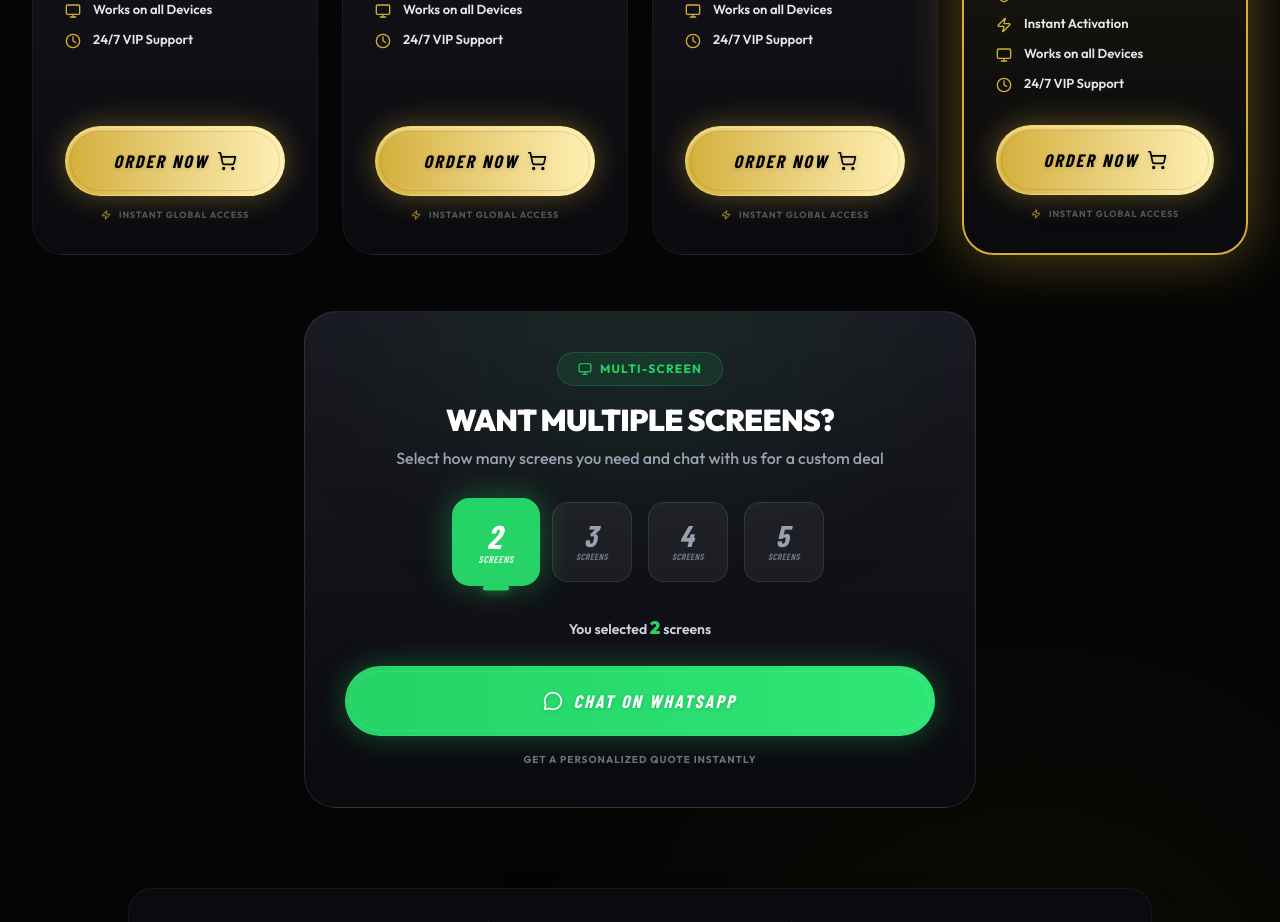
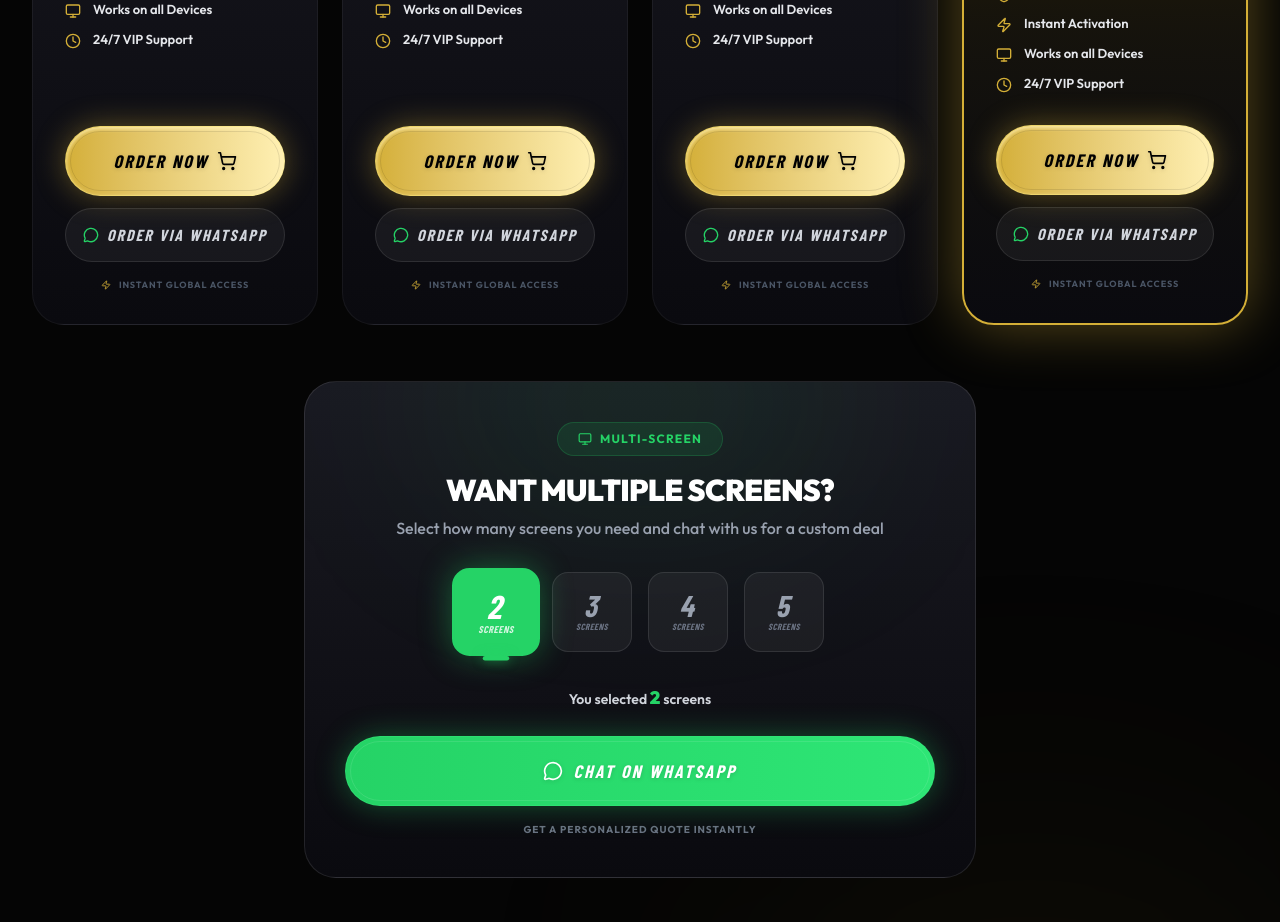
Before and after one commit to cothmane7/8kprime_full_backup, a Next.js app: page /1 in a window 1280 px wide. Shown: the part 3100-4022 px from the top of the page. Built offline with nearby package versions, Linux system fonts and the light colour scheme; a web font is replaced by a local one.

Commit message:
via whatsapp

```diff
--- a/components/Pricing.tsx
+++ b/components/Pricing.tsx
@@ -222,8 +222,8 @@ export default function Pricing({ lang, dictionary, common }: { lang: any; dicti
                                     ))}
                                 </div>
 
-                                {/* CTA Button */}
-                                <div className="mt-auto">
+                                {/* CTA Buttons */}
+                                <div className="mt-auto flex flex-col gap-3">
                                     <button
                                         onClick={() => {
                                             setSelectedPlan(plan);
@@ -240,7 +240,19 @@ export default function Pricing({ lang, dictionary, common }: { lang: any; dicti
                                             <ShoppingCart size={18} className="md:w-5 md:h-5 group-hover/btn:rotate-12 transition-transform duration-300" />
                                         </span>
                                     </button>
-                                    <div className="mt-3 flex items-center justify-center gap-2 text-[9px] font-bold text-gray-600 uppercase tracking-widest">
+
+                                    {/* WhatsApp Secondary CTA */}
+                                    <a
+                                        href={`https://wa.me/18185656691?text=${encodeURIComponent(`Hello 8KPRIME! I'm interested in the ${plan.label} plan.`)}`}
+                                        target="_blank"
+                                        rel="noopener noreferrer"
+                                        className="flex items-center justify-center gap-2 w-full py-3.5 rounded-full font-bold uppercase tracking-wide transition-all duration-300 text-sm md:text-base border border-white/10 bg-white/5 hover:bg-[#25D366]/10 hover:border-[#25D366]/40 text-gray-300 hover:text-white"
+                                    >
+                                        <MessageCircle size={16} className="text-[#25D366]" />
+                                        Order via WhatsApp
+                                    </a>
+
+                                    <div className="mt-1 flex items-center justify-center gap-2 text-[9px] font-bold text-gray-600 uppercase tracking-widest">
                                         <Zap size={10} className="text-primary" />
                                         {dictionary.instant_global_access}
                                     </div>
```
